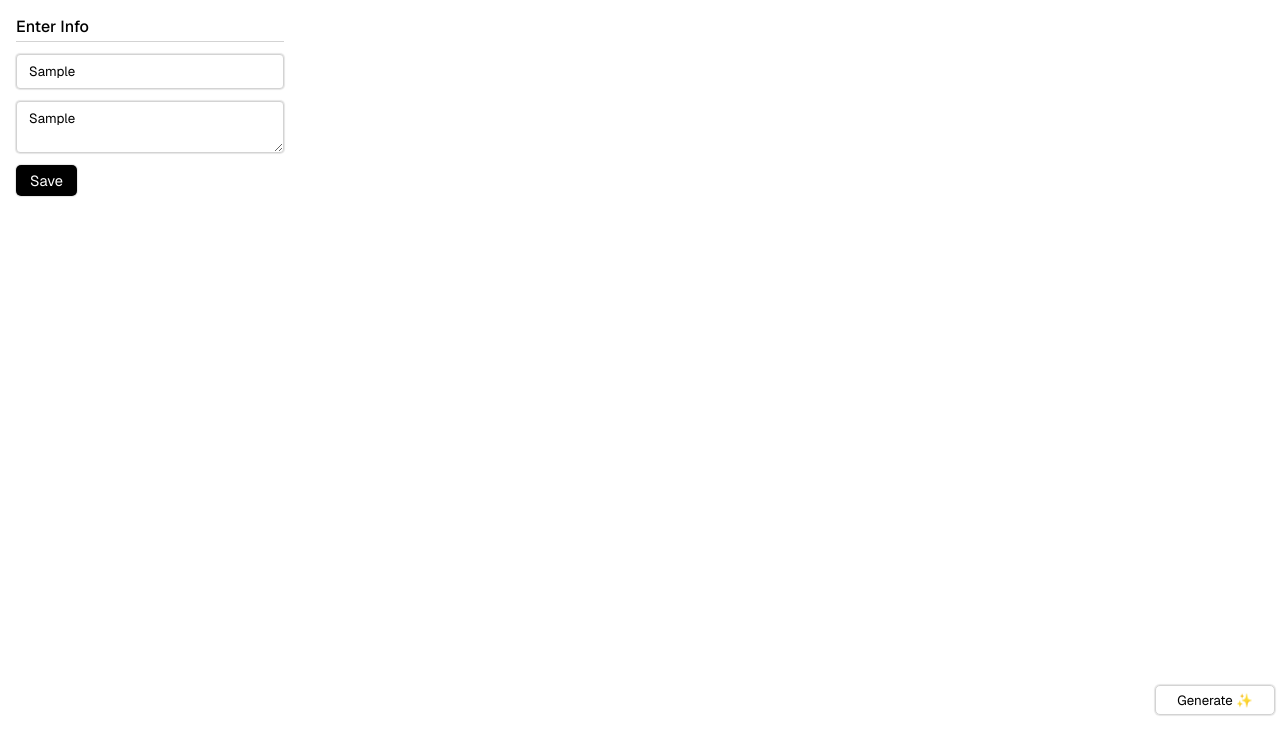
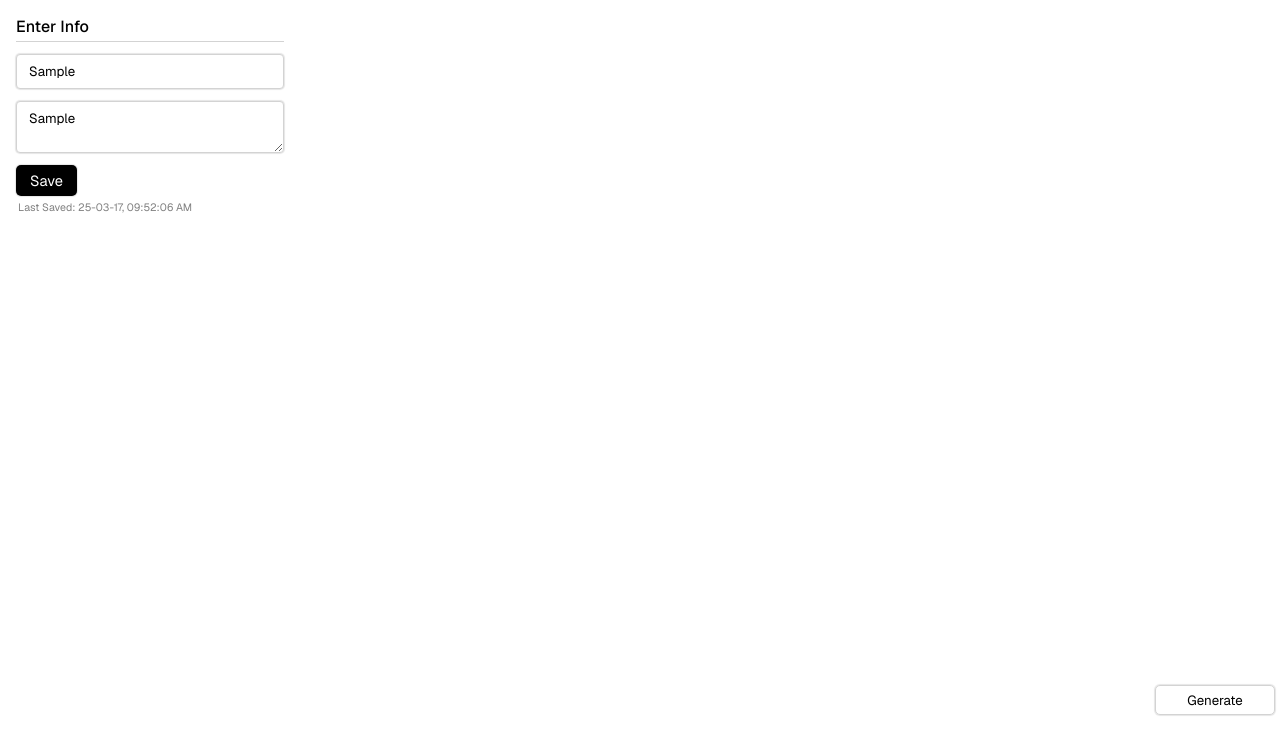
Before and after one commit to Neel49/Simplify-Cover-Letter-Generator, a website built with webpack: page popup.html in a window 1280 px wide. Both pictures are taken after typing "Sample", "Sample" into the empty fields and a click on the button "Save". Built offline with nearby package versions, Linux system fonts and the light colour scheme; some packages are replaced by stand-ins of ours; no server answers.

Commit message:
Added save button

```diff
--- a/popup.html
+++ b/popup.html
@@ -16,6 +16,7 @@
 
         <div>
             <button id="save-button">Save</button>
+            <p id="timestamp"></p>
         </div>
     </div>
     <script src="popup.js"></script>
--- a/popup.js
+++ b/popup.js
@@ -2,29 +2,53 @@
   chrome.tabs.query({currentWindow: true, active: true}, (tabs) => {
     var activeTab = tabs[0];
     chrome.tabs.sendMessage(activeTab.id, message);
-});
+  });
 };
+
+const getFormattedDate = () => {
+  const now = new Date();
+
+  const yy = String(now.getFullYear()).slice(-2);
+  const mm = String(now.getMonth() + 1).padStart(2, '0');
+  const dd = String(now.getDate()).padStart(2, '0');
+
+  let hours = now.getHours();
+  const amPm = hours >= 12 ? 'PM' : 'AM';
+  hours = hours % 12 || 12;
+  const hh = String(hours).padStart(2, '0');
+
+  const min = String(now.getMinutes()).padStart(2, '0');
+  const ss = String(now.getSeconds()).padStart(2, '0');
+
+  return `${yy}-${mm}-${dd}, ${hh}:${min}:${ss} ${amPm}`;
+}
 
 
 document.addEventListener("DOMContentLoaded", async () => {
   const apiKeyInput = document.getElementById("api-key-input");
   const resumeInput = document.getElementById("resume-input");
+  const saveButton = document.getElementById("save-button");
+  const timeStamp = document.getElementById("timestamp");
 
   // Load saved values from localStorage
   apiKeyInput.value = (await chrome.storage.local.get(["apiKey"]))?.apiKey ?? "";
   resumeInput.value = (await chrome.storage.local.get(["resumeText"]))?.resumeText ?? "";
 
+  timeStamp.textContent = `Last Saved: ${(await chrome.storage.local.get(["timeStamp"]))?.timeStamp ?? "Never"}`;
+
   sendMessageToContent({action: "update-apiKey", apiKey: apiKeyInput.value});
   sendMessageToContent({action: "update-resumeText", resumeText: resumeInput.value});
 
-  // Save new values on input change
-  apiKeyInput.addEventListener("input", async () => {
+
+  saveButton.addEventListener("click", async () => {
+    console.log("Saving", Date.now().toLocaleString("en-US"));
     await chrome.storage.local.set({apiKey: apiKeyInput.value});
+    await chrome.storage.local.set({resumeText: resumeInput.value});
+    await chrome.storage.local.set({timeStamp: getFormattedDate()});
+
+    timeStamp.textContent = `Last Saved: ${getFormattedDate()}`;
+
     sendMessageToContent({action: "update-apiKey", apiKey: apiKeyInput.value});
-  });
-
-  resumeInput.addEventListener("input", async () => {
-    await chrome.storage.local.set({resumeText: resumeInput.value});
     sendMessageToContent({action: "update-resumeText", resumeText: resumeInput.value});
   });
 });
--- a/src/util.js
+++ b/src/util.js
@@ -23,7 +23,7 @@
   const setButtonActive = () => {
     generateButton.removeChild(spinner);
     generateButton.disabled = false;
-    generateButton.textContent = "Generate ✨";
+    generateButton.textContent = "Generate";
   };
 
   return { setButtonLoading, setButtonActive };
--- a/styles.css
+++ b/styles.css
@@ -64,8 +64,16 @@
   border-radius: 5px;
   cursor: pointer;
   box-shadow: 0 0 1px 1px rgba(0,0,0,0.1);
+  box-sizing: border-box;
 }
 
 #save-button:hover {
   box-shadow: inset 100px 100px rgba(255, 255, 255, 0.2);
 }
+
+#timestamp {
+  color: gray;
+  font-size: 8pt;
+  margin-top: 4px;
+  margin-left: 2px;
+}
```
